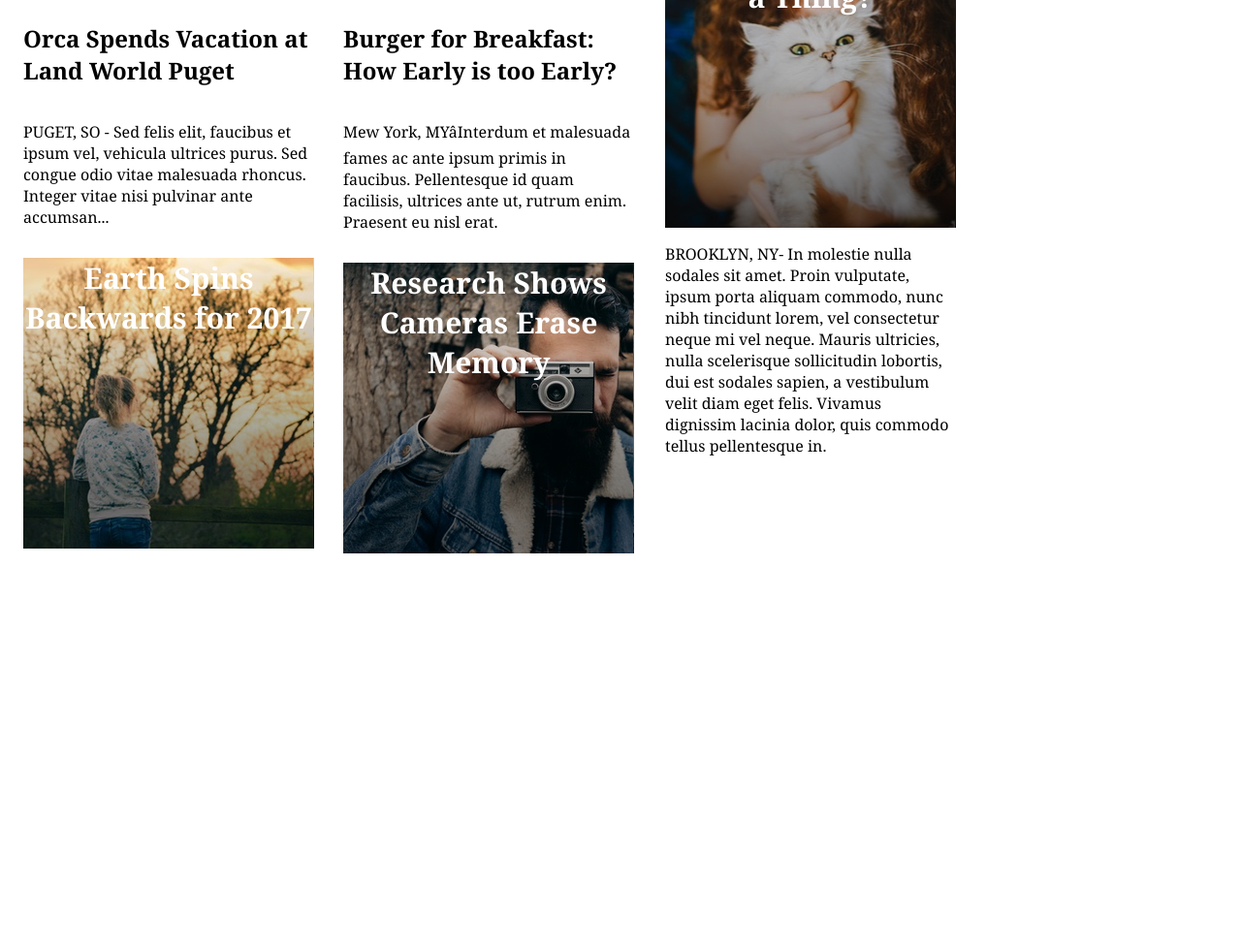
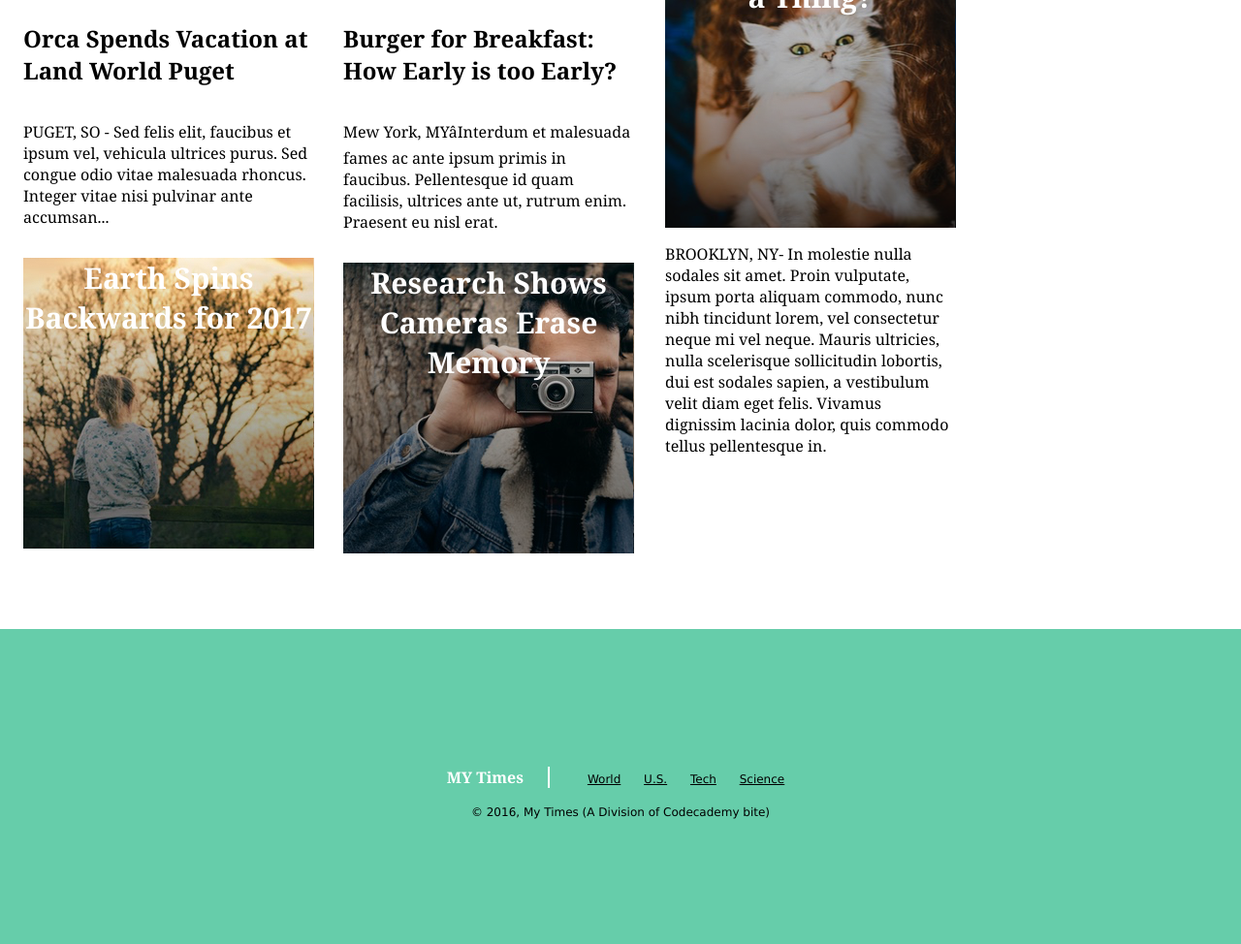
Before and after one commit to LunaNoxMoon/My-Times, a plain HTML site: page index.html in a window 1280 px wide. Shown: the part 697-1671 px from the top of the page at 97% size. Before the commit the page ends 1346 px from the top, so only its background shows below. Drawn offline with Linux system fonts and the light colour scheme.

Commit message:
finished project

```diff
--- a/index.html
+++ b/index.html
@@ -135,19 +135,22 @@
 
 </div> <!-- content -->
 
+<footer>
+  <div class="info">
+    <span class="title">MY Times</span>
 
-</body>
-</html>
+    <nav>
+      <span><a href="#">World</a></span>
+      <span><a href="#">U.S.</a></span>
+      <span><a href="#">Tech</a></span>
+      <span><a href="#">Science</a></span>
+    </nav>
+  </div>
 
-<!--Footer-
-<div class="footer">
-  <h3>MY Times</h3>
+  <div class="copy">
+  © 2016, My Times (A Division of Codecademy bite)
+</div>
+</footer>
 
-  <a href="#">World</a>
-  <a href="#">U.S.</a>
-  <a href="#">Tech</a>
-  <a href="#">Science</a>
-</div>
--->
   </body>
 </html>
--- a/recourses/css/style.css
+++ b/recourses/css/style.css
@@ -155,3 +155,31 @@ body{
 img{
   height: 240px;
 }
+
+footer{
+  display: flex;
+  justify-content: center;
+  align-items: center;
+  flex-direction: column;
+  background-color: MediumAquamarine;
+  margin: auto;
+  font-family: verdana;
+  font-size: 12px;
+  height: 325px;
+  width: 100%;
+}
+
+footer .title{
+  display: inline-block;
+  padding-right: 25px;
+  font-family: Georgia;
+  font-size: 16px;
+  font-weight: bold;
+  color: white;
+  border-right: 2px solid white;
+}
+
+footer nav{
+  display: inline-block;
+  padding-left: 25px;
+}
```
